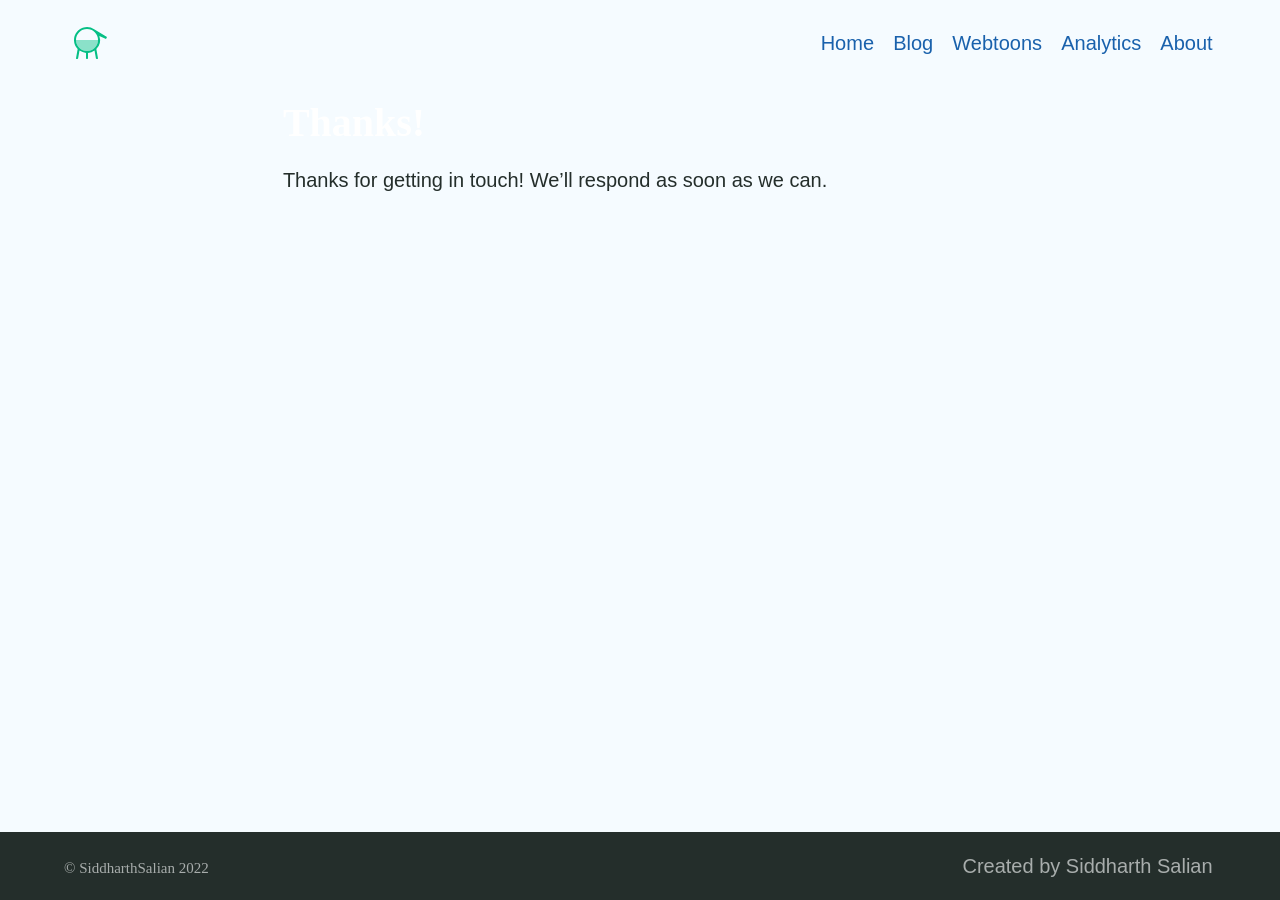
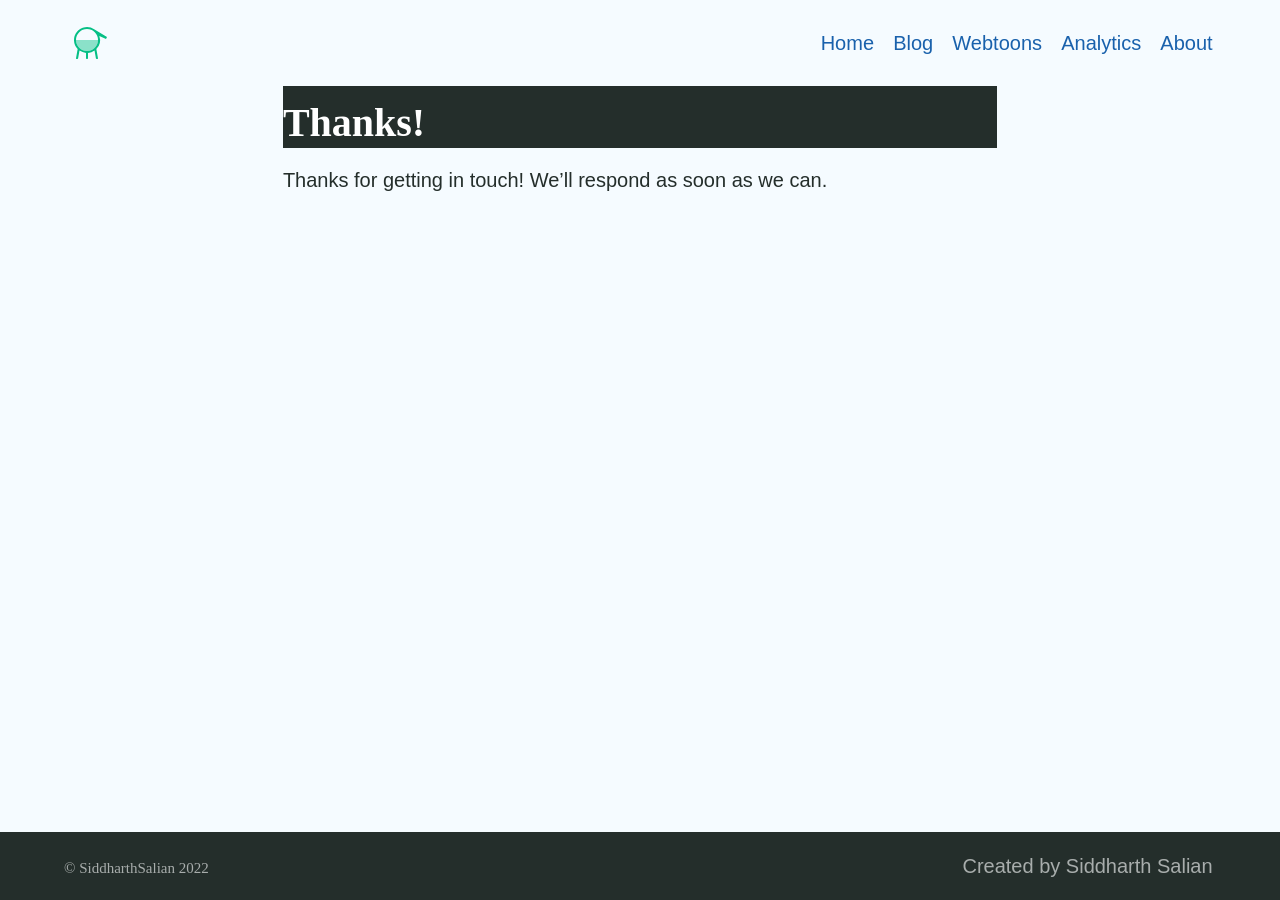
Before and after one commit to SiddharthSalian/saliansiddharth, a Jekyll site: the page built from thanks.md, in a window 1280 px wide. Built offline with Jekyll 4.4.1, drawn with Linux system fonts in a browser that asks for light colours.

Commit message:
Update _typography.scss

```diff
--- a/_sass/sassline-base/_typography.scss
+++ b/_sass/sassline-base/_typography.scss
@@ -60,6 +60,7 @@ a {
   // Headings. OpenType ligatures, discretionary ligatures and lining figures enabled if available.
   h1 {
     color: $white;
+    background-color: #242e2b;
     font-family: unquote(map-get($headingtype, font-family));
     font-feature-settings: 'dlig', 'liga', 'lnum', 'kern';
     font-style: normal;
```
